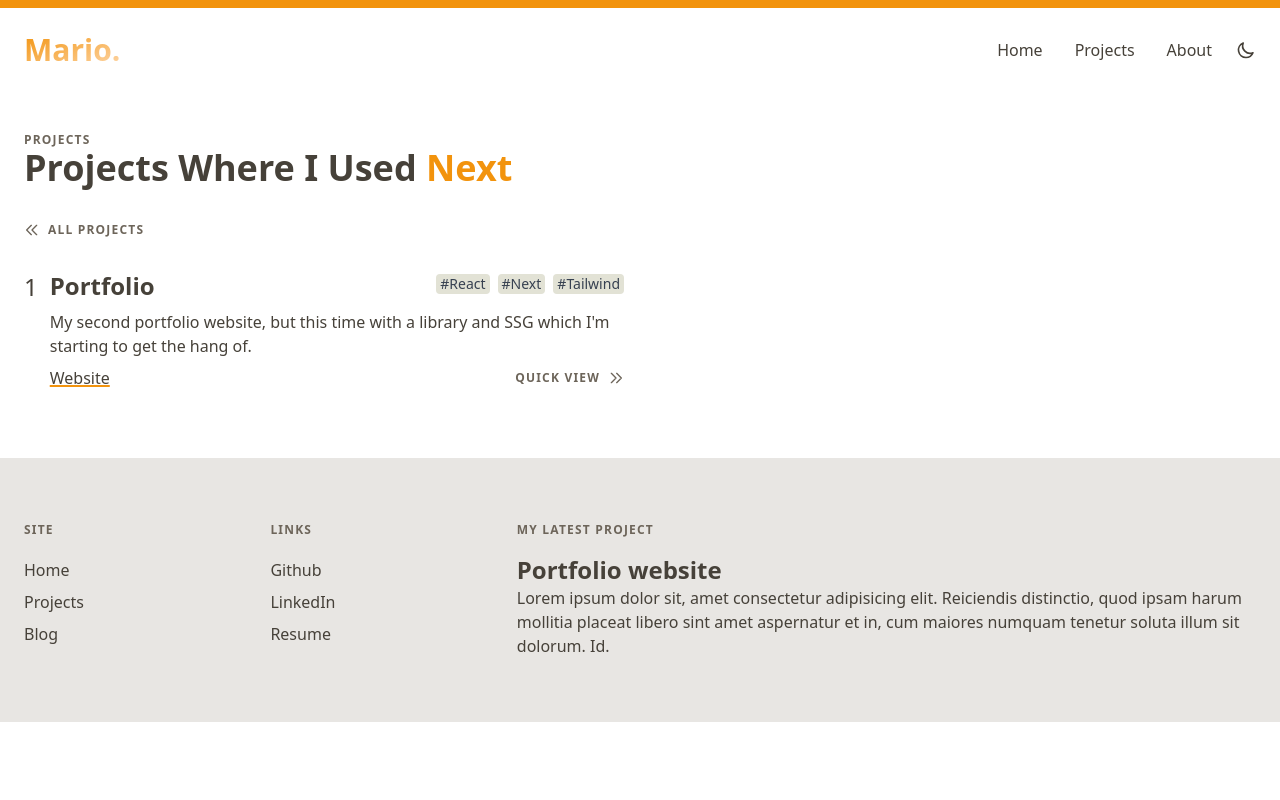
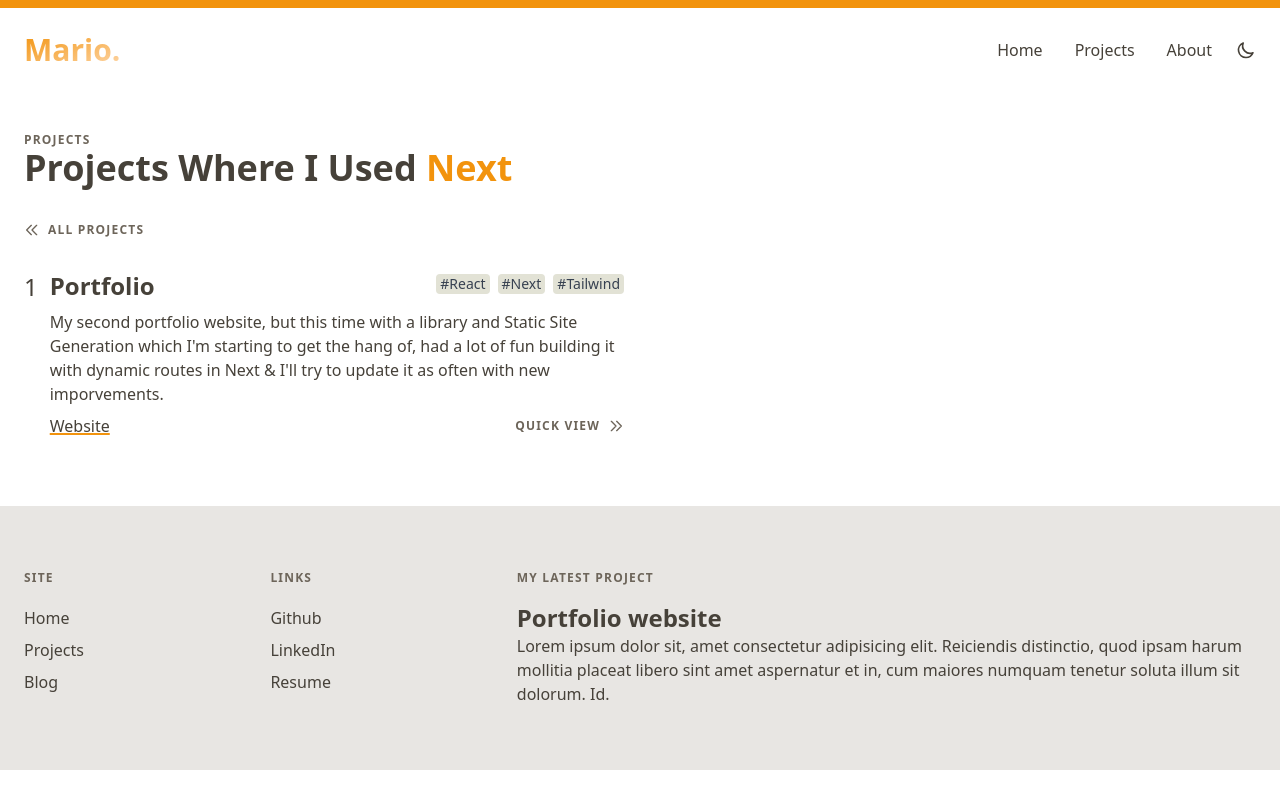
Before and after one commit to mario130/portfolio-2.0, a Next.js app: page /tag/Next in a window 1280 px wide. Built offline with nearby package versions, Linux system fonts and the light colour scheme.

Commit message:
testing get last project in footer

```diff
--- a/components/footer.jsx
+++ b/components/footer.jsx
@@ -1,6 +1,11 @@
 import Link from 'next/link';
+import {server} from '../config/index';
 
-const Footer = () => (
+export default (props) => {
+  console.log(props);
+
+  return(
+
   <div className="bg-muted-bg py-16 text-text  dark:bg-dark-bgSecondary dark:text-gray-200">
     <footer className="px-6 container mx-auto grid grid-cols-2 md:grid-cols-5">
       <ul className="leading-8">
@@ -24,6 +29,16 @@ const Footer = () => (
       </div>
     </footer>
   </div>
-)
+  )
+}
 
-export default Footer
+export async function getStaticProps(context) {
+  let projects = await fetch(`${server}/projects`)
+  projects = await projects.json()
+
+  return {
+    props: {
+      res: projects
+    }
+  }
+}
--- a/projects.js
+++ b/projects.js
@@ -2,7 +2,7 @@ export const projects = [
   {
     id: 1,
     title: "Portfolio",
-    description: "My second portfolio website, but this time with a library and SSG which I'm starting to get the hang of.",
+    description: "My second portfolio website, but this time with a library and Static Site Generation which I'm starting to get the hang of, had a lot of fun building it with dynamic routes in Next & I'll try to update it as often with new imporvements. ",
     stack: ["React", "Next", "Tailwind"],
     website: "https://portfolio-mario130.vercel.app/",
     repo: "",
```
